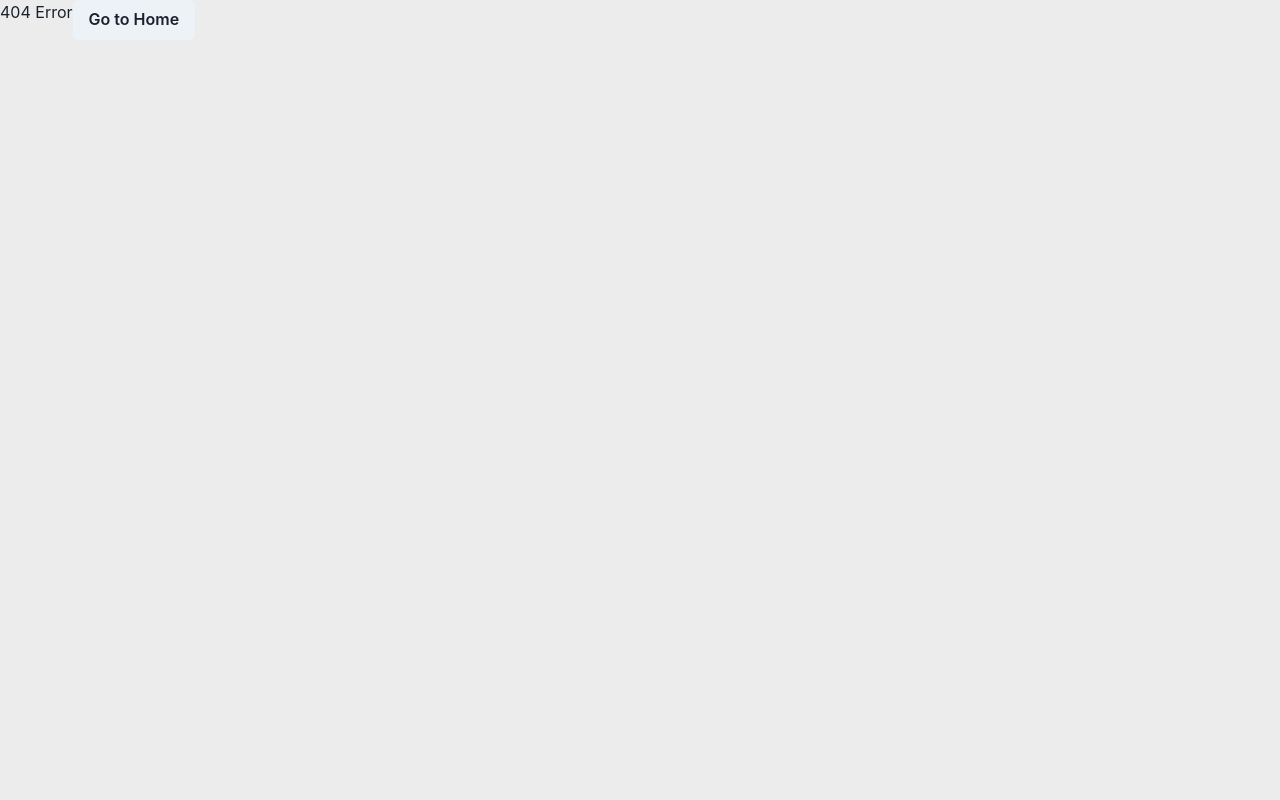
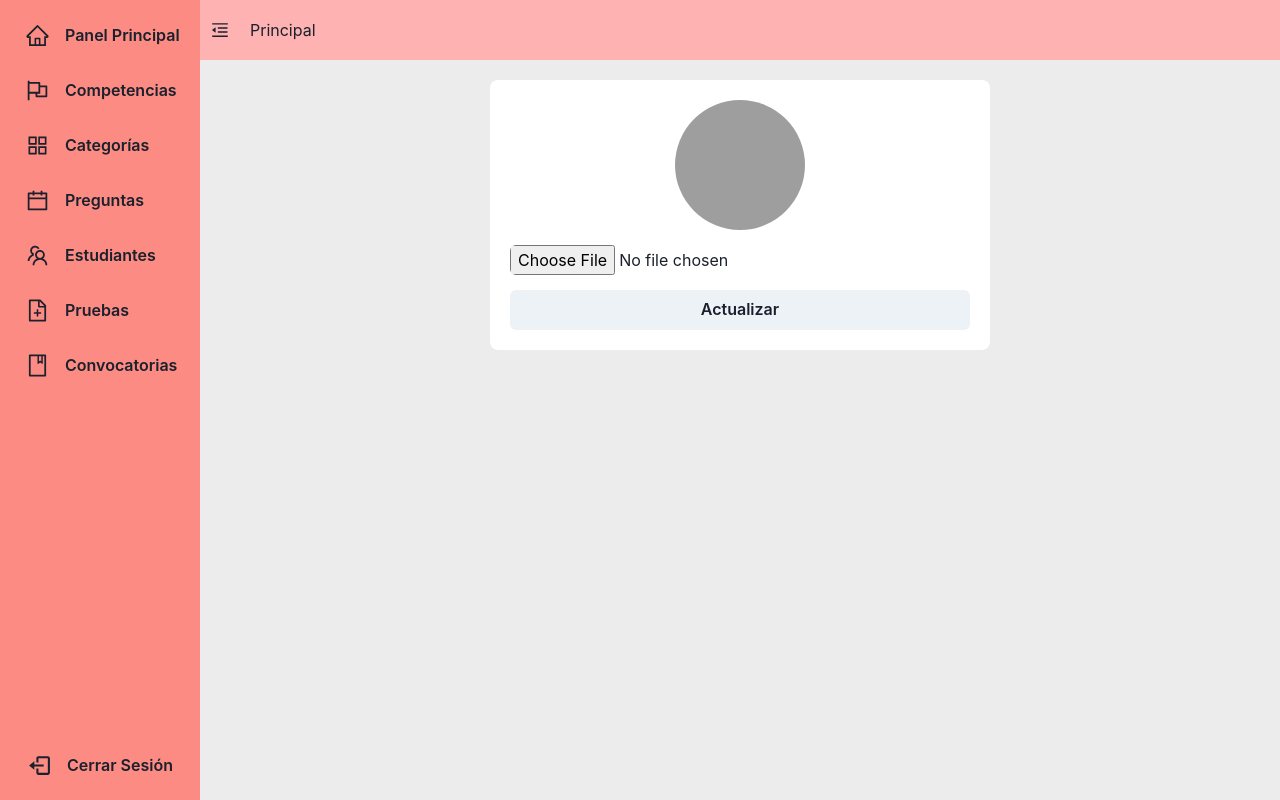
Before and after one commit to luc4shk/simuladorAYD, a React (Vite) app in the folder frontend/: page /cambiarImagen in a window 1280 px wide. Before the commit this address had no page. Built offline with nearby package versions, Linux system fonts and the light colour scheme; grey boxes are pictures that could not be loaded.

Commit message:
Actualizando cambiar imagen

```diff
--- a/frontend/src/components/forms/AdminProfileForm.jsx
+++ b/frontend/src/components/forms/AdminProfileForm.jsx
@@ -1,6 +1,6 @@
 import React from "react";
 import { Input, Flex, Box, Button, Image, Icon } from "@chakra-ui/react";
-
+import {Link} from "wouter"
 import { RiEdit2Fill } from "react-icons/ri";
 import Boton from "../pure/Boton";
 export default function AdminProfileForm() {
@@ -46,6 +46,8 @@ export default function AdminProfileForm() {
               left={["125px", "180px", "210px", "260px"]}
               borderRadius={"50%"}
               backgroundColor={"principal.100"}
+              as={Link}
+              to="/cambiarImagen"
               _hover={"none"}
               _active={"none"}
             >
--- /dev/null
+++ b/frontend/src/components/forms/FormularioImagen.jsx
@@ -0,0 +1,77 @@
+import React from "react";
+import { Formik, Field, Form } from "formik";
+import * as Yup from "yup";
+import { Box, FormControl, Input, Image, Button, Flex, FormErrorMessage } from "@chakra-ui/react";
+
+export default function FormularioImagen() {
+  const initialValues = {
+    imagen: null,
+  };
+
+
+const validationSchema = Yup.object().shape({
+  imagen: Yup.mixed()
+    .test("file-type", "El tipo de archivo es PNG/JPEG", (value) => {
+      console.log(value)
+      console.log(value.endsWith(".jpeg"))
+      if (value) {
+        return value.endsWith(".jpeg") || value.endsWith(".png")
+      }
+      return true;
+    }).required("La imagen es requerida"),
+});
+
+
+  const handleFileChange = (event, setFieldValue) => {
+    const file = event.target.files[0].value;
+    console.log("alo?"+ file)
+    console.log(event)
+    setFieldValue("imagen", file);
+  };
+
+  return (
+    <Box
+      w={["250px", "350px", "400px", "400px", "500px"]}
+      bgColor="white"
+      borderRadius="8px"
+      height="auto"
+      padding="20px"
+    >
+      <Flex w="100%" alignItems="center" justifyContent="center" mb="15px">
+        <Image
+          src="https://images.unsplash.com/photo-1534528741775-53994a69daeb?ixlib=rb-4.0.3&ixid=M3wxMjA3fDB8MHxwaG90by1wYWdlfHx8fGVufDB8fHx8fA%3D%3D&auto=format&fit=crop&w=464&q=80"
+          width={["100px", "130px"]}
+          height={["100px", "130px"]}
+          borderRadius="50%"
+          objectFit="cover"
+          objectPosition="center"
+        />
+      </Flex>
+
+      <Formik initialValues={initialValues} validationSchema={validationSchema} onSubmit={() => {}}>
+        {(props) => {
+          const { errors, touched, setFieldValue } = props;
+
+          return (
+            <Form>
+              <Flex flexDir={"column"} gap={"15px"}>
+              <FormControl isInvalid={errors.imagen && touched.imagen} display="flex" justifyContent="center" flexDir={"column"}>
+                <Field id="imagen" name="imagen" >
+                  {({ field }) => (
+                    <Input type="file"
+                     variant="unstyled" onChange={(event) => handleFileChange(event, setFieldValue)} {...field} />
+                  )}
+                </Field>
+                <FormErrorMessage>{errors.imagen}</FormErrorMessage>
+              </FormControl>
+              <Button type="submit" w="100%">
+                Actualizar
+              </Button>
+              </Flex>
+            </Form>
+          );
+        }}
+      </Formik>
+    </Box>
+  );
+}
--- /dev/null
+++ b/frontend/src/pages/Admin/principal/CambiarImagen.jsx
@@ -0,0 +1,12 @@
+import React,{useContext} from 'react'
+import Page from '../../../components/container/Page'
+import { AppContext } from '../../../components/context/AppProvider'
+import FormularioCambiarContrasenia from '../../../components/forms/FormularioCambiarContrasenia'
+import FormularioImagen from '../../../components/forms/FormularioImagen'
+
+export default function CambiarImagen() {
+  const {open, change} = useContext(AppContext)
+  return (
+    <Page changeOpen={change} isOpen={open} componente={<FormularioImagen/>} msg={"Principal"} />
+    )
+}
--- a/frontend/src/routes/AppRouter.jsx
+++ b/frontend/src/routes/AppRouter.jsx
@@ -16,6 +16,8 @@ import PreguntaSimple from '../pages/Admin/preguntas/PreguntaSimple'
 import AgregarPrueba from '../pages/Admin/pruebas/AgregarPrueba'
 import CambiarContrasenia from '../pages/Admin/principal/CambiarContrasenia'
 import PreguntaImagen from '../pages/Admin/preguntas/PreguntaImagen'
+import CambiarImagen from '../pages/Admin/principal/CambiarImagen'
+import FormularioImagen from '../components/forms/FormularioImagen'
 export default function AppRouter() {
   return (
     <Router>
@@ -35,6 +37,7 @@ export default function AppRouter() {
           <Route path="/formularioPreguntaImagen" component={PreguntaImagen}/>
           <Route path="/crearPrueba" component={AgregarPrueba}/>
           <Route path="/cambiarContrasenia" component={CambiarContrasenia}/>
+          <Route path="/cambiarImagen" component={CambiarImagen}/>
           <Route component={ErrorPage}/>
         </Switch>
       </Router>
```
